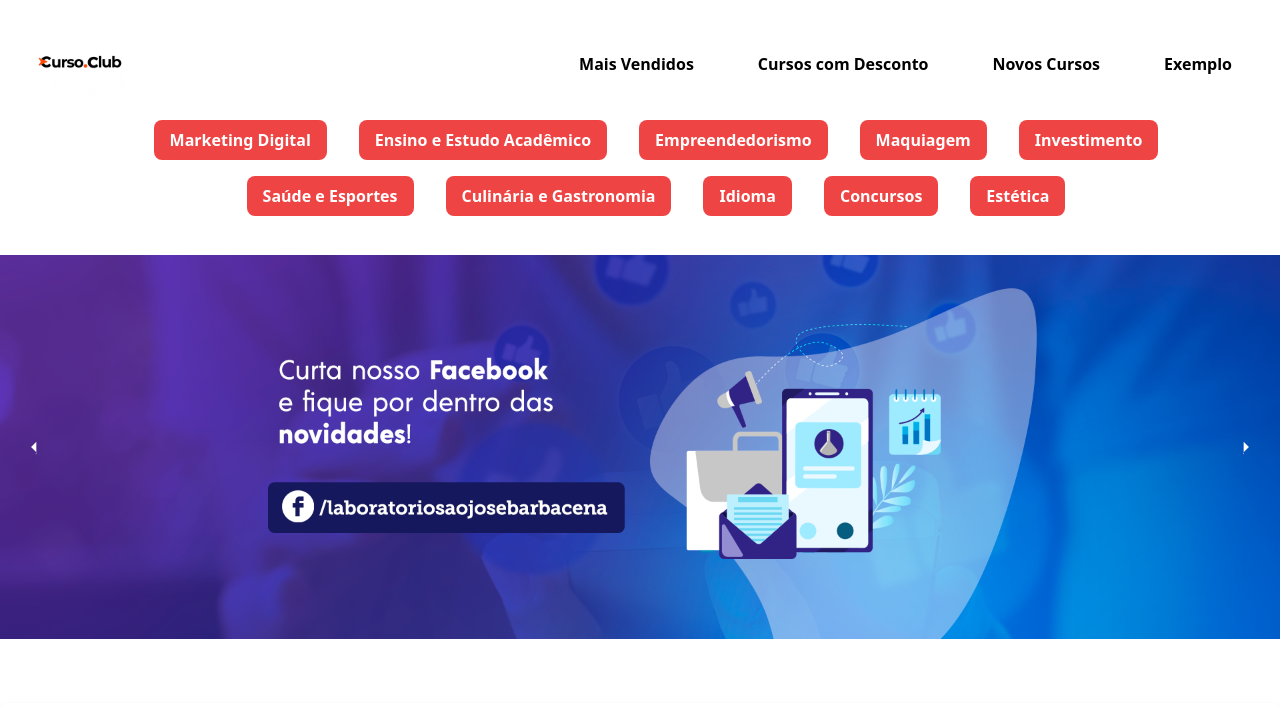
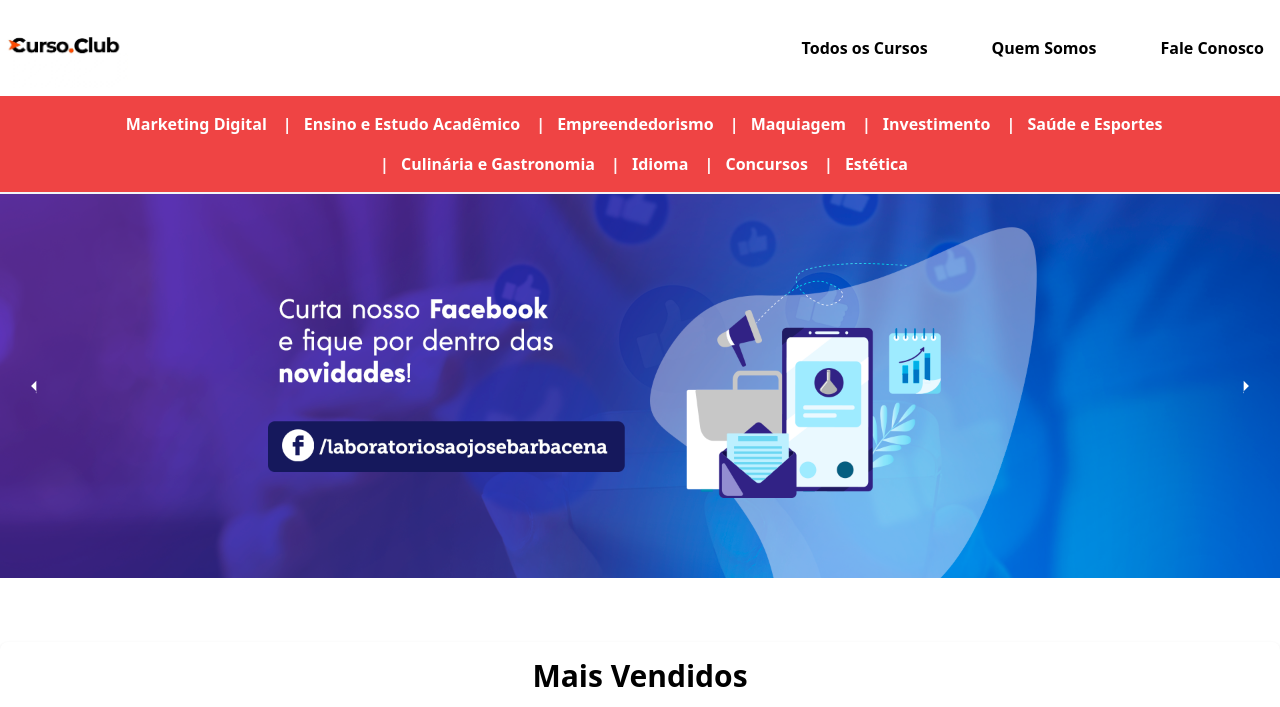
Before and after one commit to keillaarr/cursoclub, a website: page index.html in a window 1280 px wide. Shown: the top 707 px of the page. Drawn offline with nearby package versions, Linux system fonts and the light colour scheme; files whose address does not match are found by name.

Commit message:
Alteração na barra categoria

```diff
--- a/index.html
+++ b/index.html
@@ -16,48 +16,49 @@
 </head>
 
 <body class="bg-white">
-
-    <!-- Navegação -->
-    <nav class="bg-white p-4 md:p-8 z-50 nav-container ">
-        <div class="container mx-auto flex justify-between items-center">
-            <div class="flex items-center space-x-8">
-                <div class="w-24 h-16 overflow-hidden hover:scale-100 duration-200">
+       <!-- Navegação -->
+    <nav class="bg-white w-full h-20 md:h-24 z-100 nav-container"> <!-- Ajuste a altura conforme necessário -->
+        <div class="container mx-auto flex justify-between items-center h-full"> <!-- Use h-full para garantir que o conteúdo ocupe toda a altura da barra -->
+            <div class="flex items-center space-x-10">
+                <div class="w-32 h-20 flex items-center justify-center overflow-hidden hover:scale-100 duration-200"> <!-- Ajuste o tamanho da logo conforme necessário -->
                     <img src="assets/logo.jpeg" alt="Logo" class="w-full h-full object-cover transition-transform duration-200 hover:scale-110">
                 </div>
             </div>
             <div class="hidden md:flex items-center space-x-8">
-                <a href="#mais-vendidos" class="text
-                black px-3 md:px-4 font-bold text-sm md:text-base transition-transform duration-350 hover:scale-110 hover:text-red-500">Mais Vendidos</a>
-                <a href="#desconto" class="text-black px-3 md:px-4 font-bold text-sm md:text-base transition-transform duration-350 hover:scale-110 hover:text-red-500">Cursos com Desconto</a>
-                <a href="#novos-cursos" class="text-black px-3 md:px-4 font-bold text-sm md:text-base transition-transform duration-350 hover:scale-110 hover:text-red-500">Novos Cursos</a>
-                <a href="#exemplo" class="text-black px-3 md:px-4 font-bold text-sm md:text-base transition-transform duration-350 hover:scale-110 hover:text-red-500">Exemplo</a>
-
+                <a href="#" class="text-black px-3 md:px-4 font-bold text-sm md:text-base transition-transform duration-350 hover:scale-110 hover:text-red-500">Todos os Cursos</a>
+                <a href="#" class="text-black px-3 md:px-4 font-bold text-sm md:text-base transition-transform duration-350 hover:scale-110 hover:text-red-500">Quem Somos</a>
+                <a href="#" class="text-black px-3 md:px-4 font-bold text-sm md:text-base transition-transform duration-350 hover:scale-110 hover:text-red-500">Fale Conosco</a>
             </div>
         </div>
     </nav>
 
-        <!-- Categoria -->
-
-        <div class="my-10 mx-12"> <!-- Adicionado py-8 para espaçamento nas bordas superior e inferior -->
-            <div class="container mx-auto category-section"> <!-- Removida a classe border-b-2 border-gray-200 -->
-                <div class="flex justify-center items-center"> <!-- Adicionada a classe items-center para alinhamento vertical -->
-                    <div class="flex flex-wrap justify-center space-x-8 space-y-4"> <!-- Ajustado para space-x-8 para maior espaçamento horizontal e space-y-4 para espaçamento vertical -->
-                        <a></a>
-                        <a href="#" target="_blank" class="bg-red-500 text-white hover:bg-red-600 py-2 px-4 rounded-lg font-semibold transition duration-300"> Marketing Digital </a>
-                        <a href="#" target="_blank" class="bg-red-500 text-white hover:bg-red-600 py-2 px-4 rounded-lg font-semibold transition duration-300"> Ensino e Estudo Acadêmico </a>
-                        <a href="#" target="_blank" class="bg-red-500 text-white hover:bg-red-600 py-2 px-4 rounded-lg font-semibold transition duration-300"> Empreendedorismo </a>
-                        <a href="#" target="_blank" class="bg-red-500 text-white hover:bg-red-600 py-2 px-4 rounded-lg font-semibold transition duration-300"> Maquiagem </a>
-                        <a href="#" target="_blank" class="bg-red-500 text-white hover:bg-red-600 py-2 px-4 rounded-lg font-semibold transition duration-300"> Investimento </a>
-                        <a href="#" target="_blank" class="bg-red-500 text-white hover:bg-red-600 py-2 px-4 rounded-lg font-semibold transition duration-300"> Saúde e Esportes </a>
-                        <a href="#" target="_blank" class="bg-red-500 text-white hover:bg-red-600 py-2 px-4 rounded-lg font-semibold transition duration-300"> Culinária e Gastronomia </a>
-                        <a href="#" target="_blank" class="bg-red-500 text-white hover:bg-red-600 py-2 px-4 rounded-lg font-semibold transition duration-300"> Idioma </a>
-                        <a href="#" target="_blank" class="bg-red-500 text-white hover:bg-red-600 py-2 px-4 rounded-lg font-semibold transition duration-300"> Concursos </a>
-                        <a href="#" target="_blank" class="bg-red-500 text-white hover:bg-red-600 py-2 px-4 rounded-lg font-semibold transition duration-300"> Estética </a>
-                    </div>
+        <!-- Categorias -->
+        <div class="container mx-auto py-2 bg-red-500 border-b-2 border-gray-100">
+            <div >
+                <div class="flex flex-wrap justify-center space-x-2">
+                    <a href="#"
+                    class="category-link text-white font-bold py-2 px-1 md:px-1 lg:px-1">Marketing Digital</a>
+                    <a href="#"
+                    class="category-link text-white font-bold py-2 px-1 md:px-1 lg:px-1"> Ensino e Estudo Acadêmico</a>
+                    <a href="#"
+                    class="category-link text-white font-bold py-2 px-1 md:px-1 lg:px-1"> Empreendedorismo</a>
+                    <a href="#"
+                    class="category-link text-white font-bold py-2 px-1 md:px-1 lg:px-1"> Maquiagem</a>
+                    <a href="#"
+                    class="category-link text-white font-bold py-2 px-1 md:px-1 lg:px-1"> Investimento</a>
+                    <a href="#"
+                    class="category-link text-white font-bold py-2 px-1 md:px-1 lg:px-1"> Saúde e Esportes</a>
+                    <a href="#"
+                    class="category-link text-white font-bold py-2 px-1 md:px-1 lg:px-1"> Culinária e Gastronomia</a>
+                    <a href="#"
+                    class="category-link text-white font-bold py-2 px-1 md:px-1 lg:px-1"> Idioma</a>
+                    <a href="#"
+                    class="category-link text-white font-bold py-2 px-1 md:px-1 lg:px-1"> Concursos</a>
+                    <a href="#"
+                    class="category-link text-white font-bold py-2 px-1 md:px-1 lg:px-1"> Estética</a>
                 </div>
             </div>
         </div>
-
 
 
     <!-- Banners -->
--- a/styles/output.css
+++ b/styles/output.css
@@ -56,3 +56,18 @@
   margin-bottom: 60px;
   /* Reduzido o valor conforme necessário */
 }
+
+.category-link::before {
+  content: "|";
+  color: rgba(254, 254, 254, 0.959);
+  margin-right: 0.5rem;
+}
+
+.category-link:first-child::before {
+  content: "";
+}
+
+.category-link:hover {
+  color: rgb(241, 190, 180);
+  /* Fix the hover color to be the same as the default color */
+}
--- a/styles/style.css
+++ b/styles/style.css
@@ -43,3 +43,16 @@
 .spacer-bottom {
   margin-bottom: 60px; /* Reduzido o valor conforme necessário */
 }
+.category-link::before {
+  content: "|";
+  color: rgba(254, 254, 254, 0.959);
+  margin-right: 0.5rem;
+}
+
+.category-link:first-child::before {
+  content: "";
+}
+
+.category-link:hover {
+  color: rgb(241, 190, 180); /* Fix the hover color to be the same as the default color */
+}
```
